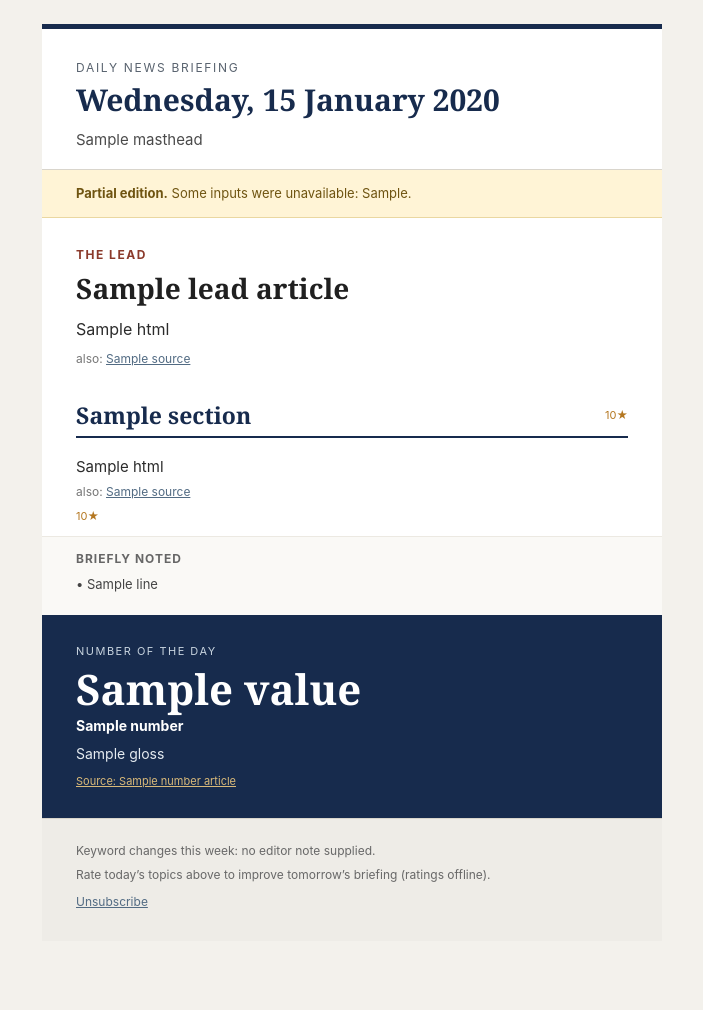
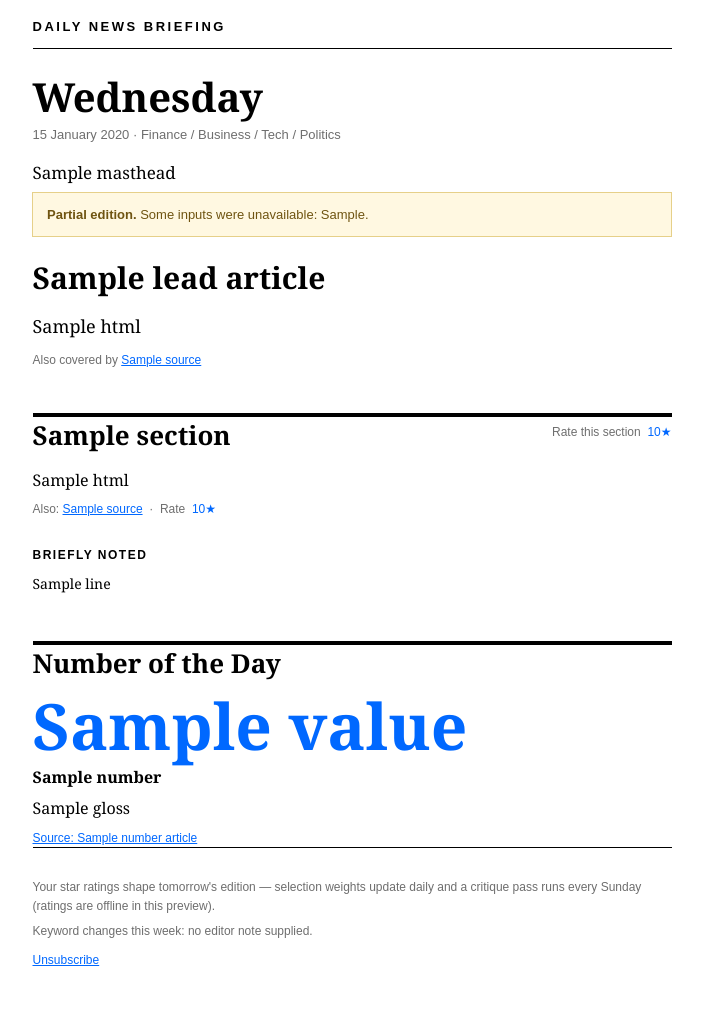
Before and after one commit to harshad22491/Daily-News-Brief, a Python web app: template templates/email.html.j2 in a window 1280 px wide. Shown: the whole page, without its empty margins (288-991 px from the left). Before the commit the page ends 908 px from the top, so only its background shows below. Run offline with Jinja, Linux system fonts and the light colour scheme; the template is opened without the code that fills it: most values are stand-ins (such as "Sample title", 1, 10 or a date in 2020).

Commit message:
Restyle email in Bloomberg newsletter language
White ground, black serif mastheads, 4px black section rules, Bloomberg
blue links/accents, 18px serif lead essay, dense briefs with inline
also-covered and rating rows.

Co-Authored-By: Claude Fable 5 <noreply@anthropic.com>
Claude-Session: https://claude.ai/code/session_01Uir26YCuYm6DtNFyZj7itt

```diff
--- a/templates/email.html.j2
+++ b/templates/email.html.j2
@@ -5,50 +5,61 @@
   <meta name="viewport" content="width=device-width,initial-scale=1">
   <title>{{ subject }}</title>
 </head>
-<body style="margin:0;padding:0;background:#f3f1ec;color:#202020;font-family:-apple-system,BlinkMacSystemFont,'Segoe UI',Arial,sans-serif;">
-  <table role="presentation" width="100%" cellspacing="0" cellpadding="0" border="0" style="width:100%;background:#f3f1ec;border-collapse:collapse;">
+<body style="margin:0;padding:0;background:#ffffff;color:#000000;font-family:Georgia,'Times New Roman',serif;">
+  <table role="presentation" width="100%" cellspacing="0" cellpadding="0" border="0" style="width:100%;background:#ffffff;border-collapse:collapse;">
     <tr>
-      <td align="center" style="padding:24px 10px;">
-        <table role="presentation" width="620" cellspacing="0" cellpadding="0" border="0" style="width:100%;max-width:620px;background:#ffffff;border-collapse:collapse;">
+      <td align="center" style="padding:0 10px 30px;">
+        <table role="presentation" width="640" cellspacing="0" cellpadding="0" border="0" style="width:100%;max-width:640px;border-collapse:collapse;">
+
+          <!-- top bar -->
           <tr>
-            <td style="padding:30px 34px 18px;border-top:5px solid #172b4d;border-bottom:1px solid #d9d5cc;">
-              <div style="font-size:12px;line-height:18px;letter-spacing:1.7px;text-transform:uppercase;color:#59636f;">Daily News Briefing</div>
-              <div style="font-family:Georgia,'Times New Roman',serif;font-size:30px;line-height:36px;font-weight:bold;color:#172b4d;margin-top:5px;">{{ issue_date.strftime('%A, %d %B %Y') }}</div>
-              {% if masthead %}<div style="font-size:15px;line-height:23px;color:#4b4b4b;margin-top:10px;">{{ masthead }}</div>{% endif %}
+            <td style="padding:14px 0 12px;border-bottom:1px solid #000000;">
+              <span style="font-family:Arial,Helvetica,sans-serif;font-size:13px;font-weight:bold;letter-spacing:2.5px;text-transform:uppercase;color:#000000;">Daily News Briefing</span>
+            </td>
+          </tr>
+
+          <!-- masthead -->
+          <tr>
+            <td style="padding:26px 0 6px;">
+              <div style="font-size:40px;line-height:44px;font-weight:bold;color:#000000;">{{ issue_date.strftime('%A') }}</div>
+              <div style="font-family:Arial,Helvetica,sans-serif;font-size:13px;line-height:19px;color:#6e6e6e;margin-top:6px;">{{ issue_date.strftime('%d %B %Y') }} · Finance / Business / Tech / Politics</div>
+              {% if masthead %}<div style="font-size:17px;line-height:26px;color:#000000;margin-top:16px;">{{ masthead }}</div>{% endif %}
             </td>
           </tr>
 
           {% if partial_missing %}
           <tr>
-            <td style="padding:14px 34px;background:#fff4d6;border-bottom:1px solid #ead7a1;font-size:13px;line-height:19px;color:#6f5411;">
+            <td style="padding:12px 14px;margin:0;background:#fff8e1;border:1px solid #e6d089;font-family:Arial,Helvetica,sans-serif;font-size:13px;line-height:19px;color:#6f5411;">
               <strong>Partial edition.</strong> Some inputs were unavailable: {{ partial_missing|join(', ') }}.
             </td>
           </tr>
           {% endif %}
 
+          <!-- lead essay -->
           {% if lead and lead_article %}
           <tr>
-            <td style="padding:28px 34px 8px;">
-              <div style="font-size:12px;line-height:18px;letter-spacing:1.5px;text-transform:uppercase;color:#8b3a2b;font-weight:bold;">The lead</div>
-              <h1 style="font-family:Georgia,'Times New Roman',serif;font-size:28px;line-height:34px;color:#202020;margin:7px 0 12px;">{{ lead_article.title }}</h1>
-              <div style="font-size:16px;line-height:25px;color:#2b2b2b;">{{ lead.html|safe }}</div>
+            <td style="padding:22px 0 10px;">
+              <h1 style="font-size:30px;line-height:37px;font-weight:bold;color:#000000;margin:0 0 16px;"><a href="{{ lead_article.url }}" style="color:#000000;text-decoration:none;">{{ lead_article.title }}</a></h1>
+              <div style="font-size:18px;line-height:29px;color:#000000;">{{ lead.html|safe }}</div>
               {% if lead_article.cluster_links %}
-              <div style="font-size:12px;line-height:18px;color:#777;margin-top:8px;">also:
-                {% for link in lead_article.cluster_links %}<a href="{{ link.url }}" style="color:#526b83;">{{ link.source }}</a>{% if not loop.last %}, {% endif %}{% endfor %}
+              <div style="font-family:Arial,Helvetica,sans-serif;font-size:12px;line-height:18px;color:#6e6e6e;margin-top:10px;">Also covered by
+                {% for link in lead_article.cluster_links %}<a href="{{ link.url }}" style="color:#0068ff;">{{ link.source }}</a>{% if not loop.last %}, {% endif %}{% endfor %}
               </div>
               {% endif %}
             </td>
           </tr>
           {% endif %}
 
+          <!-- topic sections -->
           {% for section in sections %}
           <tr>
-            <td style="padding:25px 34px 4px;">
-              <table role="presentation" width="100%" cellspacing="0" cellpadding="0" border="0" style="border-collapse:collapse;border-bottom:2px solid #172b4d;">
+            <td style="padding:34px 0 0;">
+              <table role="presentation" width="100%" cellspacing="0" cellpadding="0" border="0" style="border-collapse:collapse;">
+                <tr><td colspan="2" style="border-top:4px solid #000000;font-size:0;line-height:0;">&nbsp;</td></tr>
                 <tr>
-                  <td style="padding-bottom:7px;font-family:Georgia,'Times New Roman',serif;font-size:23px;line-height:28px;font-weight:bold;color:#172b4d;">{{ section.label }}</td>
-                  <td align="right" style="padding-bottom:7px;font-size:11px;line-height:18px;color:#777;white-space:nowrap;">
-                    {% if section.rating %}{% for choice in section.rating %}<a href="{{ choice.url }}" style="color:#b47720;text-decoration:none;">{{ choice.score }}★</a>{% if not loop.last %}&nbsp;{% endif %}{% endfor %}{% else %}ratings offline{% endif %}
+                  <td style="padding-top:2px;font-size:26px;line-height:32px;font-weight:bold;color:#000000;">{{ section.label }}</td>
+                  <td align="right" style="padding-top:6px;font-family:Arial,Helvetica,sans-serif;font-size:12px;line-height:18px;color:#6e6e6e;white-space:nowrap;vertical-align:top;">
+                    {% if section.rating %}Rate this section&nbsp; {% for choice in section.rating %}<a href="{{ choice.url }}" style="color:#0068ff;text-decoration:none;">{{ choice.score }}★</a>{% if not loop.last %}&nbsp;&nbsp;{% endif %}{% endfor %}{% endif %}
                   </td>
                 </tr>
               </table>
@@ -56,55 +67,62 @@
           </tr>
           {% for brief in section.briefs %}
           <tr>
-            <td style="padding:13px 34px 11px;border-bottom:1px solid #ece9e2;">
-              <div style="font-size:15px;line-height:23px;color:#2b2b2b;">{{ brief.html|safe }}</div>
-              {% if brief.article.cluster_links %}
-              <div style="font-size:12px;line-height:18px;color:#777;margin-top:5px;">also:
-                {% for link in brief.article.cluster_links %}<a href="{{ link.url }}" style="color:#526b83;">{{ link.source }}</a>{% if not loop.last %}, {% endif %}{% endfor %}
-              </div>
-              {% endif %}
-              <div style="font-size:11px;line-height:18px;color:#888;margin-top:6px;">
-                {% if brief.rating %}{% for choice in brief.rating %}<a href="{{ choice.url }}" style="color:#b47720;text-decoration:none;">{{ choice.score }}★</a>{% if not loop.last %}&nbsp;{% endif %}{% endfor %}{% else %}ratings offline{% endif %}
+            <td style="padding:16px 0 14px;{% if not loop.last %}border-bottom:1px solid #e6e6e6;{% endif %}">
+              <div style="font-size:16px;line-height:26px;color:#000000;">{{ brief.html|safe }}</div>
+              <div style="font-family:Arial,Helvetica,sans-serif;font-size:12px;line-height:18px;color:#6e6e6e;margin-top:7px;">
+                {% if brief.article.cluster_links %}Also: {% for link in brief.article.cluster_links %}<a href="{{ link.url }}" style="color:#0068ff;">{{ link.source }}</a>{% if not loop.last %}, {% endif %}{% endfor %} &nbsp;·&nbsp; {% endif %}
+                {% if brief.rating %}Rate&nbsp; {% for choice in brief.rating %}<a href="{{ choice.url }}" style="color:#0068ff;text-decoration:none;">{{ choice.score }}★</a>{% if not loop.last %}&nbsp;{% endif %}{% endfor %}{% endif %}
               </div>
             </td>
           </tr>
           {% endfor %}
           {% if section.noted %}
           <tr>
-            <td style="padding:13px 34px 18px;background:#faf9f6;">
-              <div style="font-size:12px;line-height:18px;text-transform:uppercase;letter-spacing:1px;color:#666;font-weight:bold;margin-bottom:6px;">Briefly noted</div>
-              {% for item in section.noted %}<div style="font-size:13px;line-height:20px;color:#444;margin:3px 0;">• {{ item.line|safe }}</div>{% endfor %}
+            <td style="padding:14px 0 6px;">
+              <div style="font-family:Arial,Helvetica,sans-serif;font-size:12px;line-height:18px;text-transform:uppercase;letter-spacing:1.5px;color:#000000;font-weight:bold;margin-bottom:8px;">Briefly noted</div>
+              {% for item in section.noted %}<div style="font-size:14px;line-height:23px;color:#000000;margin:4px 0;">{{ item.line|safe }}</div>{% endfor %}
             </td>
           </tr>
           {% endif %}
           {% endfor %}
 
+          <!-- number of the day -->
           {% if number and number.value %}
           <tr>
-            <td style="padding:28px 34px;background:#172b4d;color:#ffffff;">
-              <div style="font-size:11px;line-height:17px;text-transform:uppercase;letter-spacing:1.5px;color:#c8d4df;">Number of the Day</div>
-              <div style="font-family:Georgia,'Times New Roman',serif;font-size:42px;line-height:48px;font-weight:bold;margin-top:5px;">{{ number.value }}</div>
-              <div style="font-size:14px;line-height:21px;font-weight:bold;margin-top:2px;">{{ number.label }}</div>
-              <div style="font-size:14px;line-height:22px;color:#e5ebf0;margin-top:7px;">{{ number.gloss }}</div>
-              {% if number_article %}<div style="font-size:11px;line-height:17px;margin-top:8px;"><a href="{{ number_article.url }}" style="color:#d9b979;">Source: {{ number_article.source_label }}</a></div>{% endif %}
+            <td style="padding:36px 0 0;">
+              <table role="presentation" width="100%" cellspacing="0" cellpadding="0" border="0" style="border-collapse:collapse;">
+                <tr><td style="border-top:4px solid #000000;font-size:0;line-height:0;">&nbsp;</td></tr>
+                <tr><td style="padding-top:2px;font-size:26px;line-height:32px;font-weight:bold;color:#000000;">Number of the Day</td></tr>
+                <tr><td style="padding-top:14px;font-size:64px;line-height:66px;font-weight:bold;color:#0068ff;">{{ number.value }}</td></tr>
+                <tr><td style="padding-top:6px;font-size:16px;line-height:24px;font-weight:bold;color:#000000;">{{ number.label }}</td></tr>
+                <tr><td style="padding-top:6px;font-size:16px;line-height:26px;color:#000000;">{{ number.gloss }}</td></tr>
+                {% if number_article %}<tr><td style="padding-top:8px;font-family:Arial,Helvetica,sans-serif;font-size:12px;line-height:18px;"><a href="{{ number_article.url }}" style="color:#0068ff;">Source: {{ number_article.source_label }}</a></td></tr>{% endif %}
+              </table>
             </td>
           </tr>
           {% endif %}
 
+          <!-- and finally -->
           {% if final and final_article %}
           <tr>
-            <td style="padding:27px 34px 22px;">
-              <div style="font-family:Georgia,'Times New Roman',serif;font-size:21px;line-height:27px;font-weight:bold;color:#172b4d;margin-bottom:8px;">And Finally</div>
-              <div style="font-size:15px;line-height:23px;color:#333;">{{ final.html|safe }}</div>
+            <td style="padding:36px 0 8px;">
+              <table role="presentation" width="100%" cellspacing="0" cellpadding="0" border="0" style="border-collapse:collapse;">
+                <tr><td style="border-top:4px solid #000000;font-size:0;line-height:0;">&nbsp;</td></tr>
+                <tr><td style="padding-top:2px;font-size:26px;line-height:32px;font-weight:bold;color:#000000;">And Finally</td></tr>
+                <tr><td style="padding-top:12px;font-size:16px;line-height:26px;color:#000000;">{{ final.html|safe }}</td></tr>
+              </table>
             </td>
           </tr>
           {% endif %}
 
+          <!-- footer -->
           <tr>
-            <td style="padding:22px 34px 30px;background:#eeece7;border-top:1px solid #d9d5cc;font-size:12px;line-height:19px;color:#686868;">
-              <div>Keyword changes this week: no editor note supplied.</div>
-              <div style="margin-top:5px;">Rate today’s topics above to improve tomorrow’s briefing{% if not ratings_online %} (ratings offline){% endif %}.</div>
-              {% if unsubscribe_url %}<div style="margin-top:8px;"><a href="{{ unsubscribe_url }}" style="color:#526b83;">Unsubscribe</a></div>{% endif %}
+            <td style="padding:30px 0 10px;border-top:1px solid #000000;margin-top:26px;">
+              <div style="font-family:Arial,Helvetica,sans-serif;font-size:12px;line-height:19px;color:#6e6e6e;">
+                Your star ratings shape tomorrow's edition — selection weights update daily and a critique pass runs every Sunday{% if not ratings_online %} (ratings are offline in this preview){% endif %}.
+              </div>
+              <div style="font-family:Arial,Helvetica,sans-serif;font-size:12px;line-height:19px;color:#6e6e6e;margin-top:6px;">Keyword changes this week: no editor note supplied.</div>
+              {% if unsubscribe_url %}<div style="font-family:Arial,Helvetica,sans-serif;font-size:12px;line-height:19px;margin-top:10px;"><a href="{{ unsubscribe_url }}" style="color:#0068ff;">Unsubscribe</a></div>{% endif %}
             </td>
           </tr>
         </table>
```
